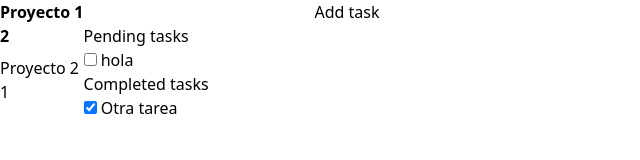
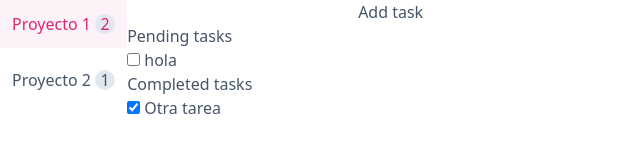
Before and after one commit to kike9978/top-todo-list-reloaded, a website built with webpack: page src/index.html in a window 1280 px wide. Shown: the whole page, without its empty margins (0-640 px from the left). Built offline with nearby package versions, Linux system fonts and the light colour scheme.

Commit message:
Add some styling to project items

```diff
--- a/src/UIRenderer.js
+++ b/src/UIRenderer.js
@@ -48,7 +48,7 @@ export default class UIRenderer {
 
     displayProjects(projects) {
         this.createProjectContainer()
-        const newProjectContainerInstance = new ProjectsContainer(projects, this.controller.handleProjectClick.bind(this.controller))
+        const newProjectContainerInstance = new ProjectsContainer(projects, this.controller.handleProjectClick.bind(this.controller), this.controller.currentProjectId)
         const newProjectContainer = newProjectContainerInstance.createProjectContainer()
         this.body.replaceChild(newProjectContainer, this.projectContainer)
         this.projectContainer = newProjectContainer
--- a/src/appController.js
+++ b/src/appController.js
@@ -116,7 +116,6 @@ export default class AppController {
 
     handleProjectClick(projectId) {
         this.currentProjectId = projectId
-        const currentTasks = this.getCurrentProjectTasks()
         this.controlTaskDisplay()
     }
 
--- a/src/components/ProjectItem.js
+++ b/src/components/ProjectItem.js
@@ -1,12 +1,22 @@
-export default function ProjectItem(project, handleProjectClick) {
+export default function ProjectItem(project, handleProjectClick, currentProjectId) {
     const article = document.createElement("article")
     article.innerHTML = `
-        <p>${project.title}</p>
-        <p>${project.assignedTasksIds.length}</p>
+        <span>${project.title}</span>
+        <span class="rounded-full bg-slate-200 inline-flex justify-center items-center size-5">${project.assignedTasksIds.length}</span>
     `
 
-    article.className = "cursor-pointer hover:font-bold"
-    article.addEventListener("click", () => handleProjectClick(project.id))
+    article.className = "cursor-pointer hover:bg-pink-100 p-3 rounded"
+    article.addEventListener("click", () => {
+        handleProjectClick(project.id)
+        article.classList.add("bg-pink-50", "text-pink-600")
+    })
+    console.log(currentProjectId)
+
+    if (currentProjectId === project.id) {
+        article.classList.add("bg-pink-50", "text-pink-600")
+
+    }
+
 
     return article
 }
--- a/src/components/ProjectsContainer.js
+++ b/src/components/ProjectsContainer.js
@@ -3,17 +3,25 @@ import ProjectItem from "./ProjectItem"
 
 
 export default class ProjectsContainer {
-    constructor(projects, handleProjectClick) {
+    constructor(projects, handleProjectClick, currentProjectId) {
         this.projects = projects
         this.handleProjectClick = handleProjectClick
+        this.currentProjectId = currentProjectId
     }
 
     createProjectContainer() {
         this.projectSidebar = document.createElement("aside")
         this.projectSidebar.className = "flex flex-col gap-2"
-        this.projects.forEach(project => this.projectSidebar.appendChild(ProjectItem(project, this.handleProjectClick)))
+        this.projects.forEach(project => this.projectSidebar.appendChild(ProjectItem(project, this.handleProjectClick, this.currentProjectId)))
         return this.projectSidebar
     }
 
+    clearProjectsClassNames() {
+        this.getProjectsItems().forEach(item => item.classList.remove("bg-pink-50", "text-pink-600"))
+    }
 
+
+    getProjectsItems() {
+        return this.projectSidebar.childNodes
+    }
 }
--- a/src/index.html
+++ b/src/index.html
@@ -7,7 +7,7 @@
     <title>Document</title>
 </head>
 
-<body class="flex">
+<body class="flex text-slate-600">
 </body>
 
 </html>
```
